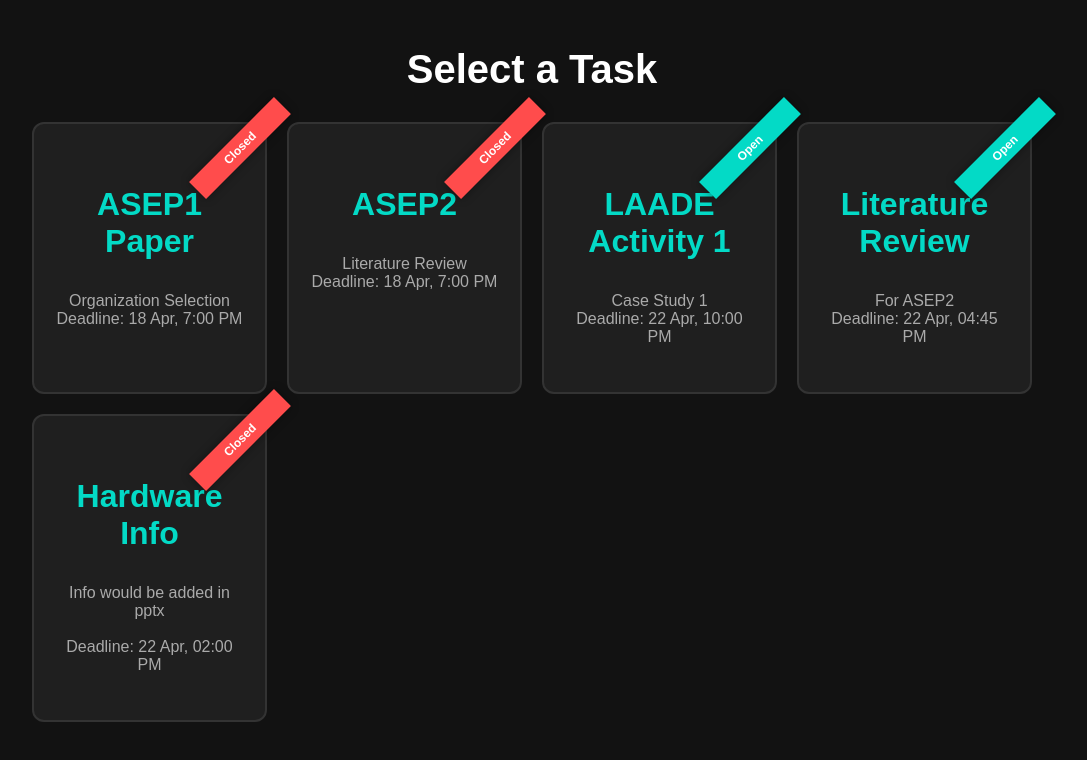
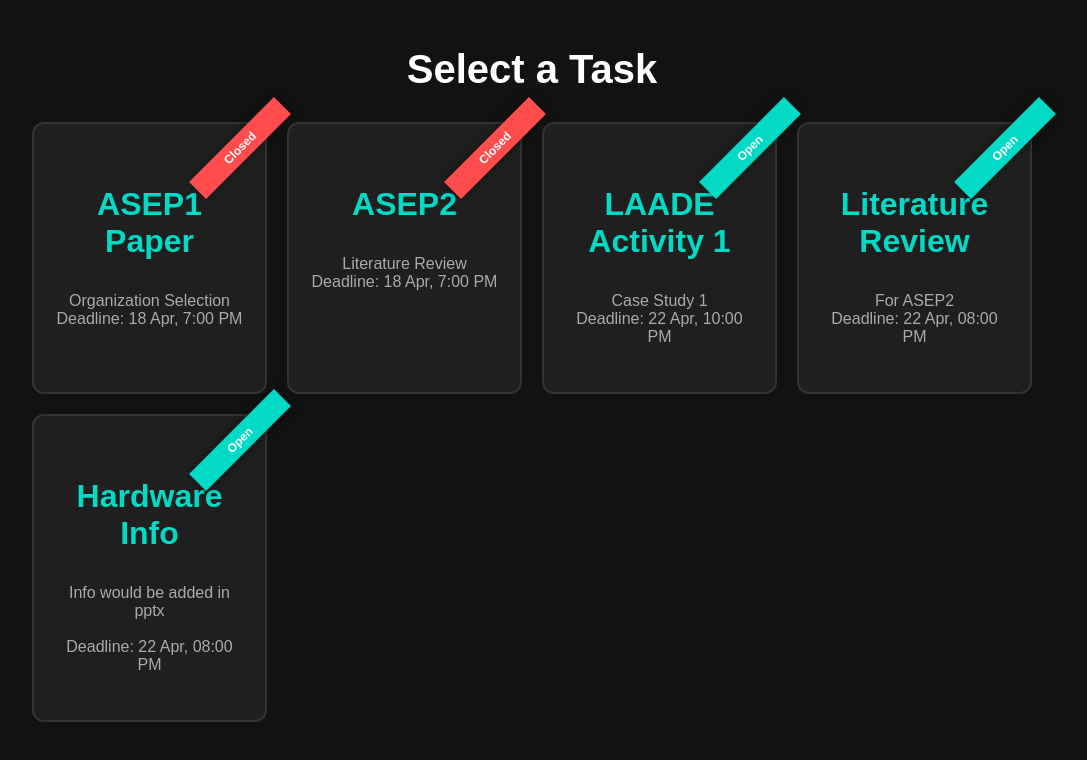
Before and after one commit to CoodeCrafters/Task_Submission, a plain HTML site: page index.html in a window 1280 px wide. Shown: the whole page, without its empty margins (108-1195 px from the left). Drawn offline with Linux system fonts and the light colour scheme.

Commit message:
Update index.html

```diff
--- a/index.html
+++ b/index.html
@@ -132,13 +132,13 @@
   <div class="task-card open" onclick="goToTask('Literature Review')">
     <div class="ribbon">Open</div>
     <h3>Literature Review</h3>
-    <p>For ASEP2<br>Deadline: 22 Apr, 04:45 PM</p>
+    <p>For ASEP2<br>Deadline: 22 Apr, 08:00 PM</p>
   </div>
 
-   <div class="task-card closed" onclick="goToTask('Components Info')">
-    <div class="ribbon">Closed</div>
+   <div class="task-card open" onclick="goToTask('Components Info')">
+    <div class="ribbon">Open</div>
     <h3>Hardware Info</h3>
-    <p>Info would be added in pptx<br><br>Deadline: 22 Apr, 02:00 PM</p>
+    <p>Info would be added in pptx<br><br>Deadline: 22 Apr, 08:00 PM</p>
   </div>
 
 </div>
```
